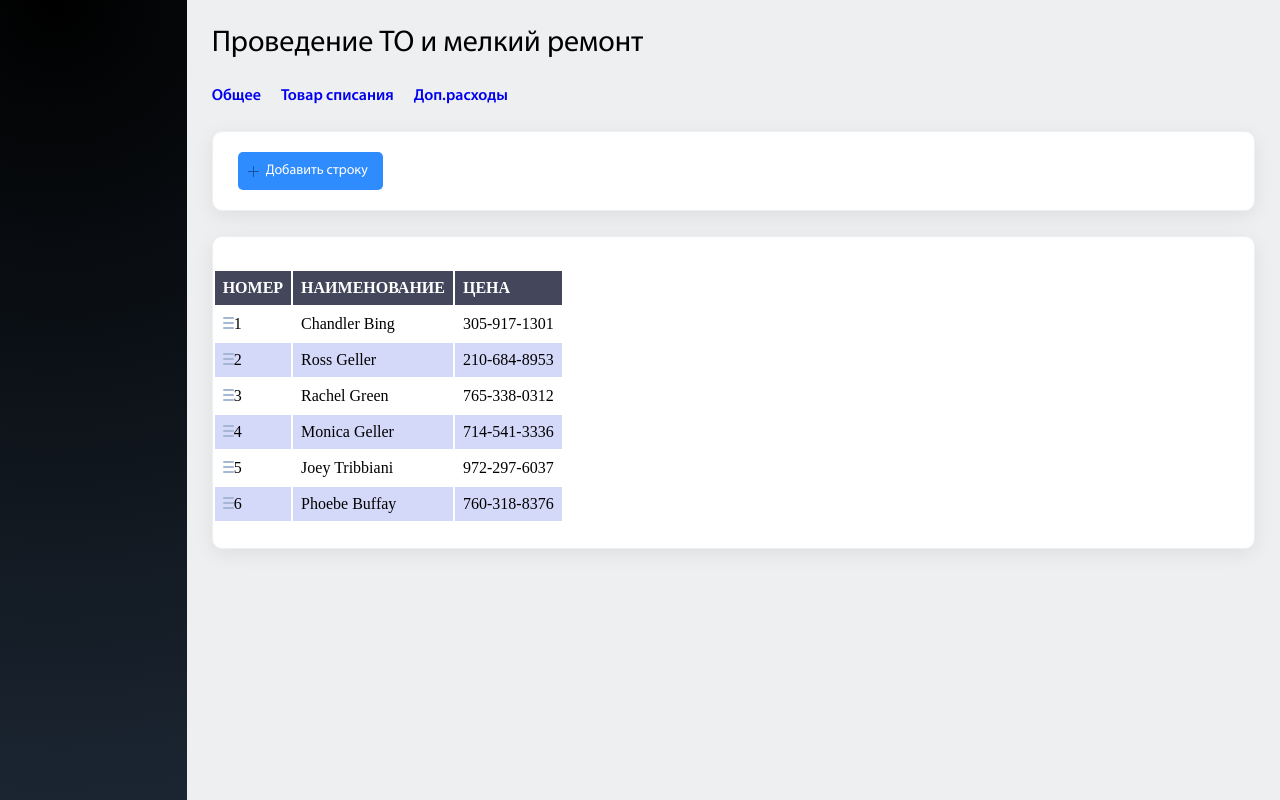
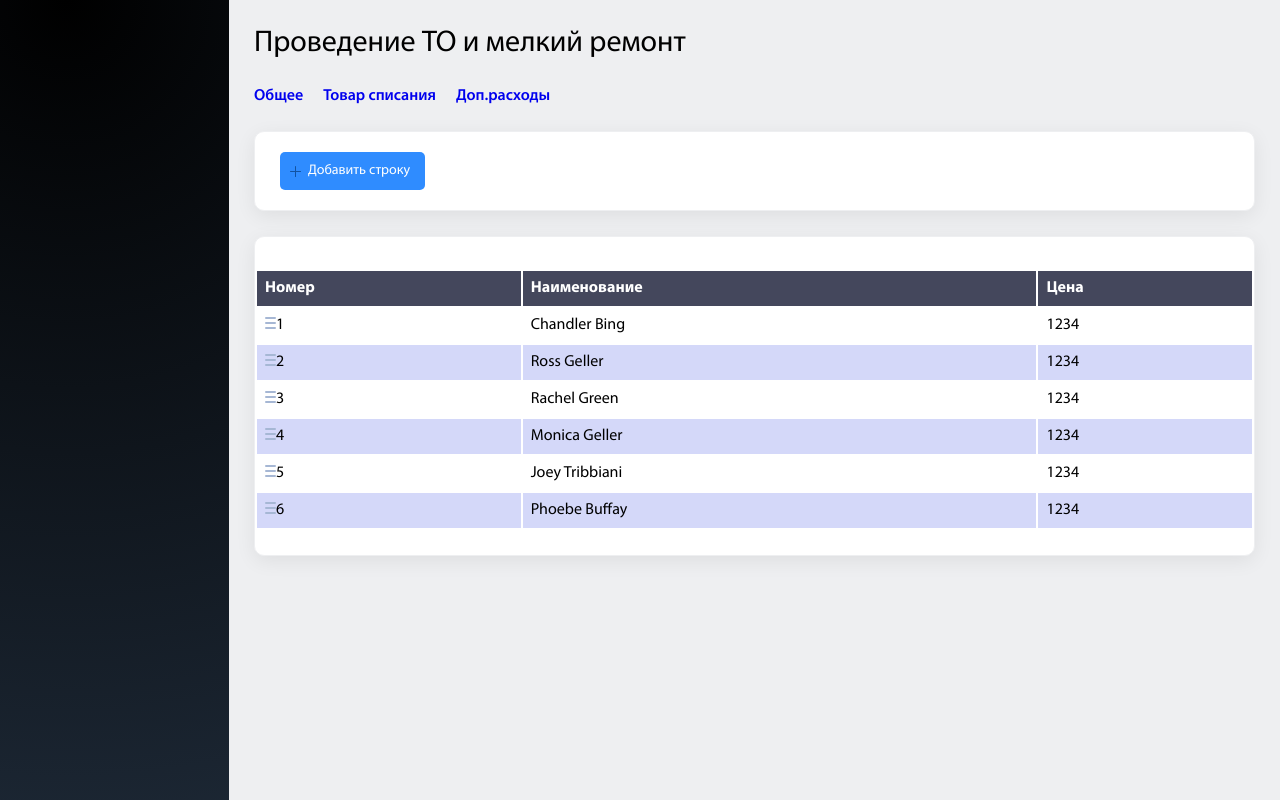
Before and after one commit to 4uJustDev/tt-adaptive-tables, a Vue app: page / in a window 1280 px wide. Built offline with nearby package versions, Linux system fonts and the light colour scheme.

Commit message:
Fix Adaptive

```diff
--- a/src/App.vue
+++ b/src/App.vue
@@ -27,8 +27,9 @@ import Products from '@/components/Products.vue';
         box-sizing: border-box;
     }
     .menu{
-      width: 229px;
+      min-width: 229px;
       background-image: radial-gradient(circle at 29% 0, #000, #1c2734 103%);
+      background-color: green;
     }
     .main{
       display: flex;
--- a/src/components/Navbar.vue
+++ b/src/components/Navbar.vue
@@ -28,7 +28,6 @@
 }
 .navbar{
     margin-bottom: 25px;
-    width: 100%;
 }
 .navbar_btns{
     margin-top: 25px;
--- a/src/components/Table_Adaptive.vue
+++ b/src/components/Table_Adaptive.vue
@@ -24,12 +24,12 @@
         data(){
             return{
                 rows: [
-                    { id: 1, name: "Chandler Bing", price: '305-917-1301'},
-                    { id: 2, name: "Ross Geller", price: '210-684-8953'},
-                    { id: 3, name: "Rachel Green", price: '765-338-0312'},
-                    { id: 4, name: "Monica Geller", price: '714-541-3336'},
-                    { id: 5, name: "Joey Tribbiani", price: '972-297-6037'},
-                    { id: 6, name: "Phoebe Buffay", price: '760-318-8376'}
+                    { id: 1, name: "Chandler Bing", price: '1234'},
+                    { id: 2, name: "Ross Geller", price: '1234'},
+                    { id: 3, name: "Rachel Green", price: '1234'},
+                    { id: 4, name: "Monica Geller", price: '1234'},
+                    { id: 5, name: "Joey Tribbiani", price: '1234'},
+                    { id: 6, name: "Phoebe Buffay", price: '1234'}
                 ]
             }
     }
@@ -44,9 +44,12 @@
         box-shadow: 0 5px 20px 0 rgba(0, 0, 0, 0.07);
         border: solid 1px #eeeff1;
         background-color: #fff;
+        font-family: MyriadPro;
+    }
+    #firstTable{
+        width: 100%;
     }
     table th {
-    text-transform: uppercase;
     text-align: left;
     background: #44475C;
     color: #FFF;
```
